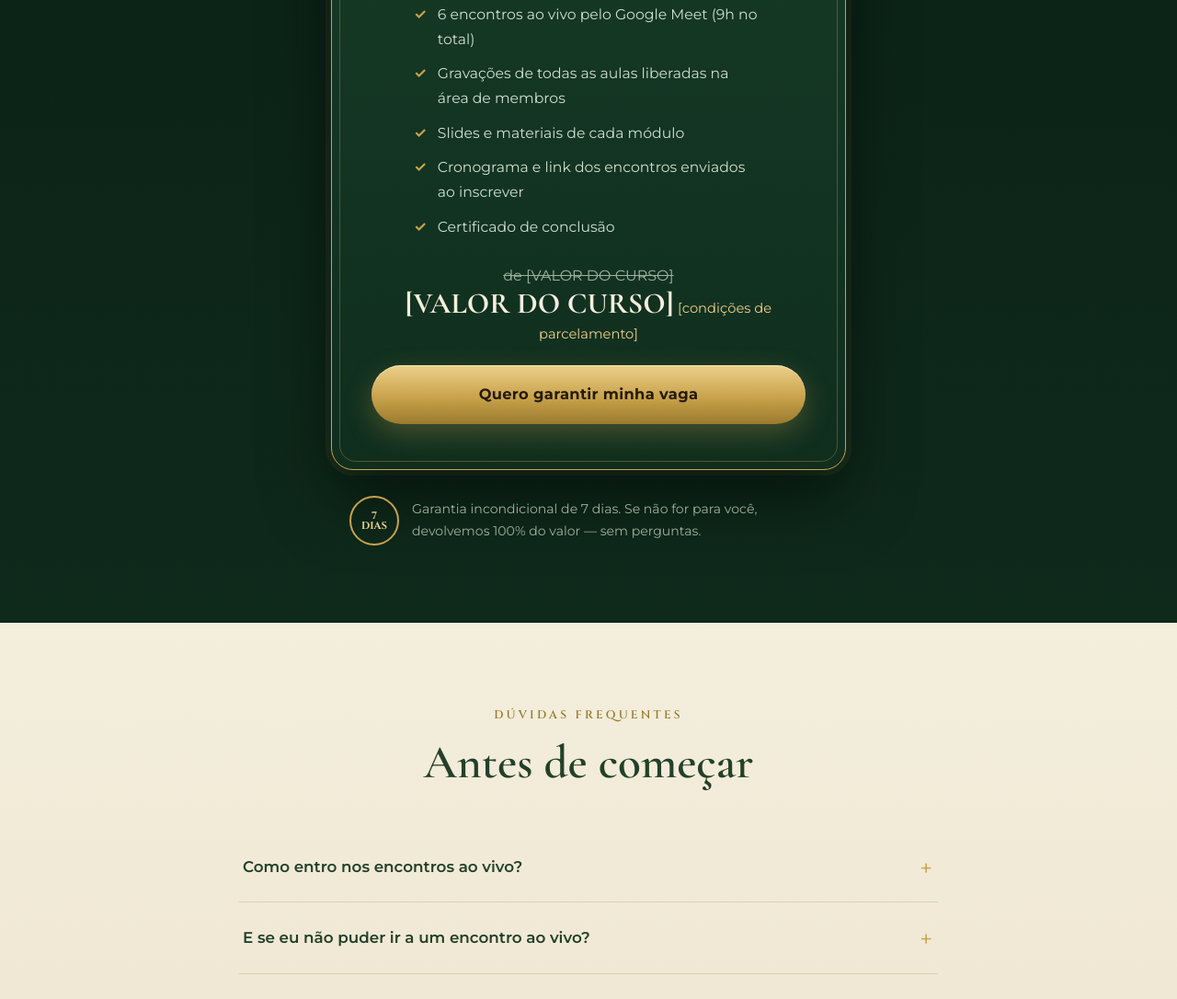
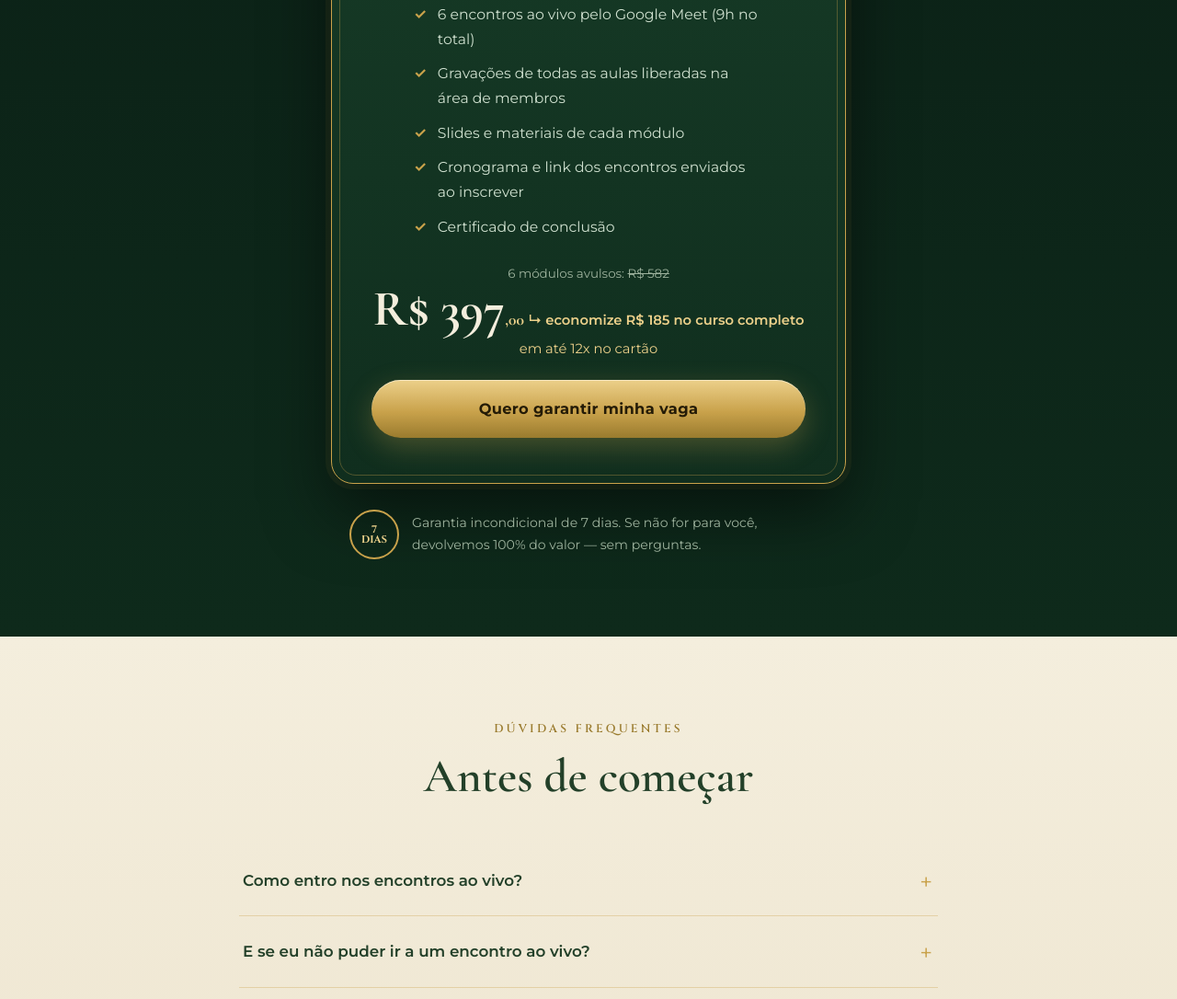
Before and after one commit to CarolRibeiro-S/katia_floris, a plain HTML site: page index.html in a window 1280 px wide. Shown: the part 7834-8920 px from the top of the page at 92% size. Drawn offline with nearby package versions, Linux system fonts and the light colour scheme.

Commit message:
feat: define preco R$ 397 e ancora R$ 582 (modulos avulsos)
Co-Authored-By: Claude Sonnet 4.6 <noreply@anthropic.com>

```diff
--- a/index.html
+++ b/index.html
@@ -530,9 +530,10 @@
           <li><span class="ck">✓</span> Certificado de conclusão</li>
         </ul>
         <div class="price">
-          <span class="from">de [VALOR DO CURSO]</span>
-          <span class="now" style="font-size:2rem">[VALOR DO CURSO]</span>
-          <span class="split">[condições de parcelamento]</span>
+          <span class="from" style="text-decoration:none;font-size:.84rem">6 módulos avulsos: <span style="text-decoration:line-through">R$ 582</span></span>
+          <span class="now">R$ 397<small>,00</small></span>
+          <span class="split" style="color:var(--gold-lt);font-weight:600">↳ economize R$ 185 no curso completo</span>
+          <span class="split">em até 12x no cartão</span>
         </div>
         <a href="[LINK-DO-CHECKOUT-HOTMART]" class="btn">Quero garantir minha vaga</a>
       </div>
@@ -580,7 +581,7 @@
 
 <!-- STICKY MOBILE CTA -->
 <div class="sticky-cta">
-  <div class="px">[VALOR DO CURSO] <small style="text-decoration:none">Início 27/07 · Vagas limitadas</small></div>
+  <div class="px">R$ 397 <small style="text-decoration:none">Início 27/07 · Vagas limitadas</small></div>
   <a href="#oferta" class="btn">Garantir vaga</a>
 </div>
 
```
